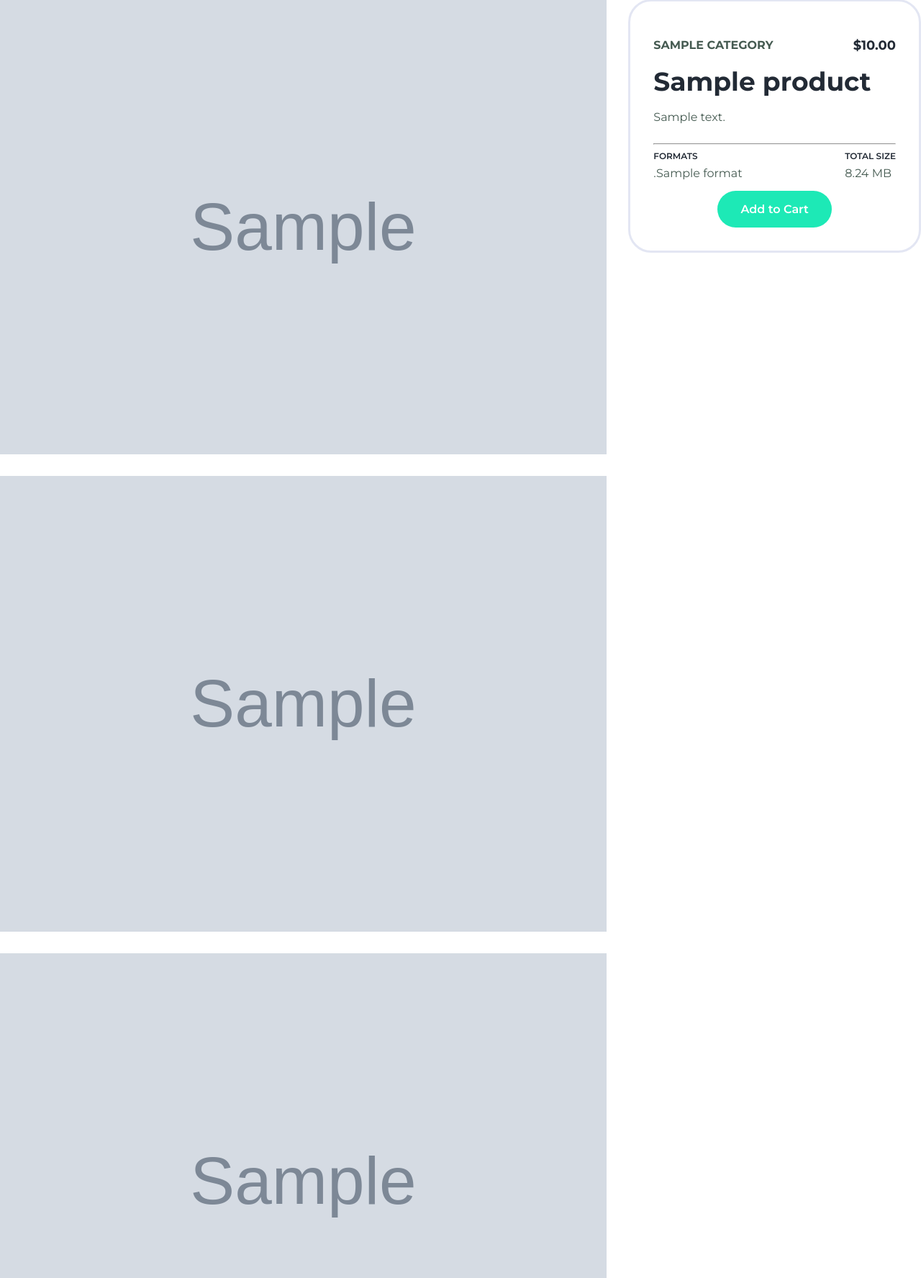
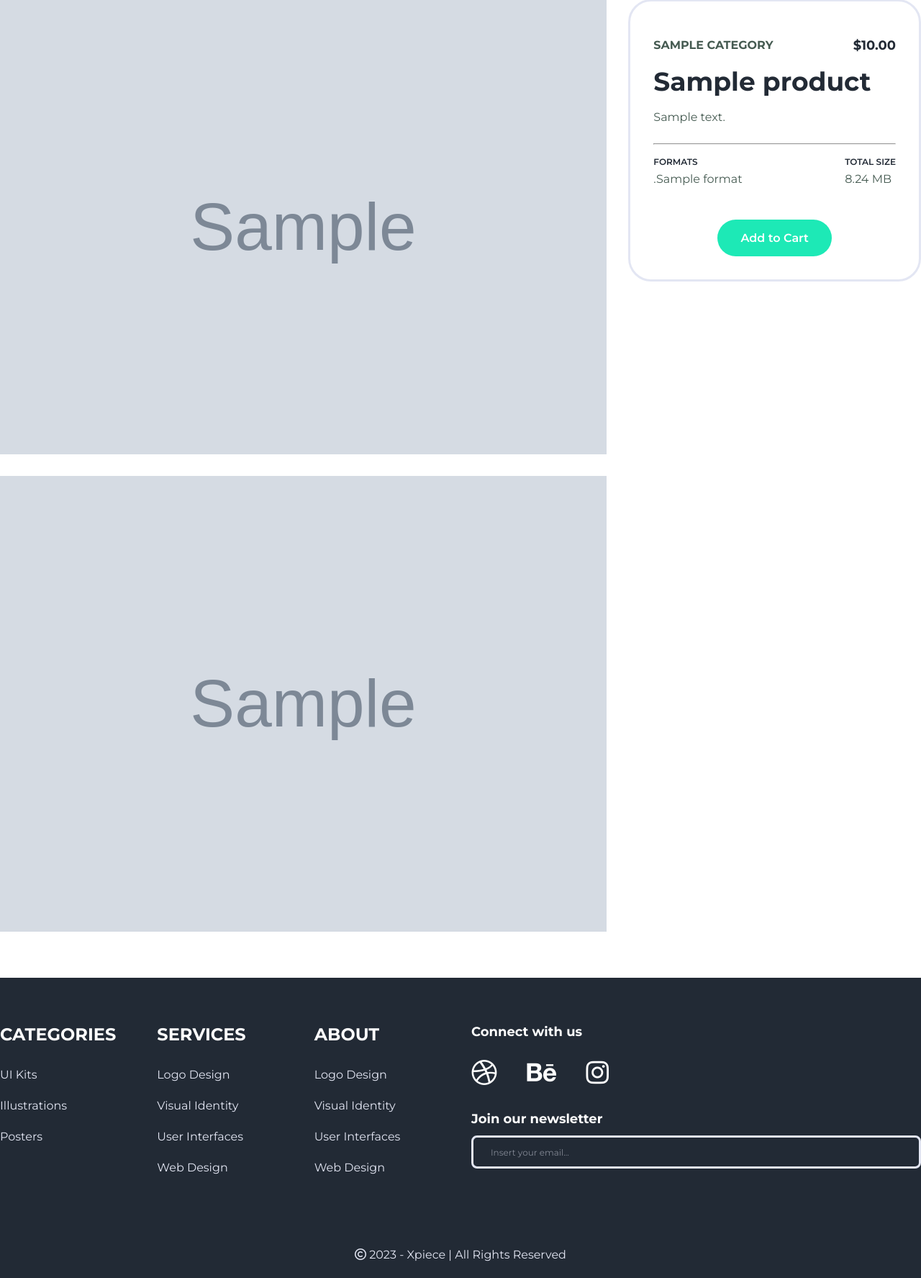
Before and after one commit to JeffersonRolino/xpiece, a Django app: a page that uses templates/product/detail.html in a window 1280 px wide. Shown: the part 157-1932 px from the top of the page at 72% size. Run offline with Django 4.2, Linux system fonts and the light colour scheme; tables that the repository leaves empty hold one stand-in row (values such as "Sample post"); grey boxes marked "Sample" are stand-in pictures.

Commit message:
Alterado o Modelo Product para o plano inicial com os atributos Cover e Thumbnail

```diff
--- a/shop/models.py
+++ b/shop/models.py
@@ -25,7 +25,8 @@ class Product(models.Model):
     category = models.ForeignKey(Category, related_name='products', on_delete=models.CASCADE)
     name = models.CharField(max_length=200)
     slug = models.SlugField(max_length=200)
-    image = models.ImageField(upload_to='products/%Y/%m/%d', blank=True)
+    thumbnail = models.ImageField(upload_to='products/%Y/%m/%d', blank=True)
+    cover = models.ImageField(upload_to='products/%Y/%m/%d', blank=True)
     description = models.TextField(blank=True)
     price = models.DecimalField(max_digits=10, decimal_places=2)
     created = models.DateTimeField(auto_now_add=True)
--- a/shop/views.py
+++ b/shop/views.py
@@ -20,7 +20,7 @@ def product_list(request, category_slug=None):
 def product_detail(request, id, slug):
     product = get_object_or_404(Product, id=id, slug=slug)
     formats = Format.objects.filter(product__id=str(id))
-    screenshots = Screenshot.objects.filter(product__id=str(id))
+    screenshots = Screenshot.objects.filter(product__id=str(id)).values_list('image', flat=True)
 
     print(f'Formats: {formats}')
     print(f'Screenshots: {screenshots}')
--- a/templates/product/detail.html
+++ b/templates/product/detail.html
@@ -5,7 +5,7 @@
 
 {% block content %}
     <main class="product-content grid-container">
-        <img src="{% if product.image %}{{ product.image.url }}{% else %}{% static 'images/default_cover.png' %}{% endif %}" alt="Product Cover Image" class="cover">
+        <img src="{% if product.cover %}{{ product.cover.url }}{% else %}{% static 'images/default_cover.png' %}{% endif %}" alt="Product Cover Image" class="cover">
         <div class="product-detail">
             <div class="category-price">
                 <h2>
@@ -33,9 +33,8 @@
             <button class="add-cart--button">Add to Cart</button>
         </div>
 
-        <img src="{% if product.image %}{{ product.image.url }}{% else %}{% static 'images/default_cover.png' %}{% endif %}" alt="Product Cover Image" class="cover">
-        <img src="{% if product.image %}{{ product.image.url }}{% else %}{% static 'images/default_cover.png' %}{% endif %}" alt="Product Cover Image" class="cover">
-        <img src="{% if product.image %}{{ product.image.url }}{% else %}{% static 'images/default_cover.png' %}{% endif %}" alt="Product Cover Image" class="cover">
-        <img src="{% if product.image %}{{ product.image.url }}{% else %}{% static 'images/default_cover.png' %}{% endif %}" alt="Product Cover Image" class="cover">
+        {% for screenshot in screenshots %}
+            <img src="{% if screenshot %}/media/{{ screenshot }}{% else %}{% static 'images/default_cover.png' %}{% endif %}" alt="Product Cover Image" class="cover">
+        {% endfor %}
     </main>
 {% endblock content %}
--- a/templates/product/list.html
+++ b/templates/product/list.html
@@ -24,7 +24,7 @@
             <div class="product-card">
                 <div class="thumbnail">
                     <a href="{{ product.get_absolute_url }}">
-                        <img src="{% if product.image %}{{product.image.url }} {% else %}{% static "images/default_image.png" %} {% endif %}" alt="">
+                        <img src="{% if product.thumbnail %}{{product.thumbnail.url }} {% else %}{% static "images/default_thumbnail.png" %} {% endif %}" alt="">
                     </a>
                 </div>
 
--- a/templates/static/css/styles.css
+++ b/templates/static/css/styles.css
@@ -488,6 +488,7 @@ footer {
     display: flex;
     flex-direction: row;
     justify-content: space-between;
+    margin-top: 8px;
 
 }
 
@@ -516,7 +517,7 @@ footer {
     font-size: var(--font-size-p);
     font-weight: var(--font-weight-semi-bold);
     align-self: center;
-    margin-top: auto;
+    margin-top: 32px;
 }
 
 .add-cart--button:hover {
```
Also changed, not shown: media/products/2023/11/12/cover.png (added), media/products/2023/11/12/cover_lQP7ttJ.png (added), media/products/2023/11/12/illustration-1.png (added), media/products/2023/11/12/illustration-2.png (added), media/products/2023/11/12/illustration-3.png (added), media/products/2023/11/12/illustration-4.png (added), media/products/2023/11/12/illustration-5.png (added), media/products/2023/11/12/illustration-6.png (added), media/products/2023/11/12/thumbnail.png (added), media/products/2023/11/12/thumbnail_lCEPw2L.png (added), shop/migrations/0005_rename_image_product_cover_product_thumbnail.py (added), templates/static/images/default_thumbnail.png (renamed from templates/static/images/default_image.png).
